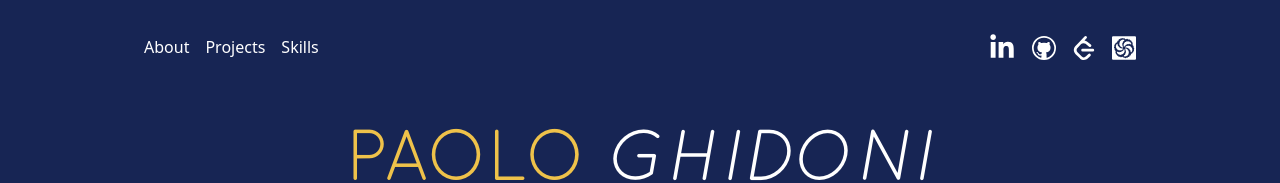
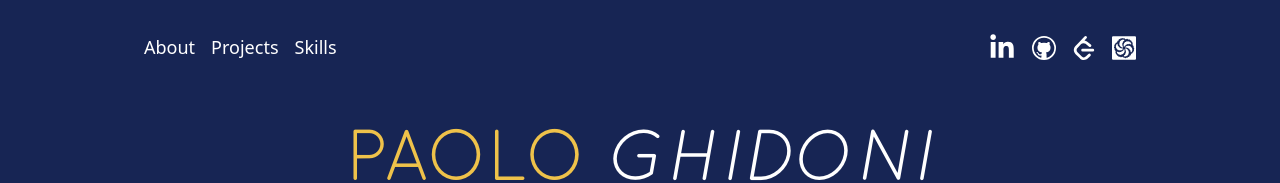
Before and after one commit to paologhidoni/portfolio, a React (Vite) app: page / in a window 1280 px wide. Shown: the top 183 px of the page. Built offline with nearby package versions, Linux system fonts and the light colour scheme.

Commit message:
Increase font size for nav links

```diff
--- a/src/components/Navigation/Navigation.tsx
+++ b/src/components/Navigation/Navigation.tsx
@@ -49,7 +49,7 @@ const Navigation: React.FC = () => {
       } z-[1000]`}
     >
       <nav className="text-white items-center grid gap-2 sm:grid-rows-2 md:grid-cols-2 md:grid-rows-1">
-        <ul className="flex space-x-4 justify-center md:justify-start">
+        <ul className="text-lg flex space-x-4 justify-center md:justify-start">
           {NAV_LINKS.map((link, i) => (
             <li
               key={i + "_" + link.label}
```
